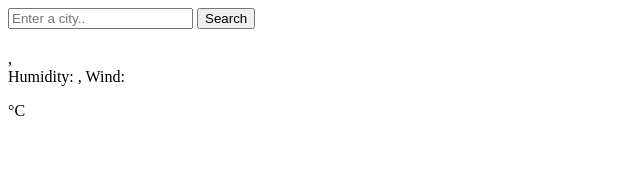
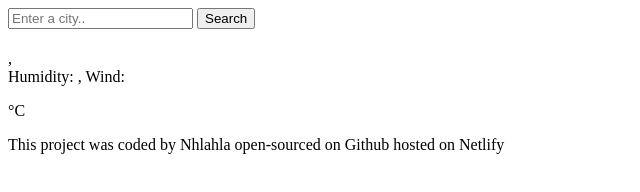
Before and after one commit to Nhla-hla/WeatherApp, a plain HTML site: page index.html in a window 1280 px wide. Shown: the whole page, without its empty margins (0-640 px from the left). Drawn offline with Linux system fonts and the light colour scheme.

Commit message:
Fix misplaced closing div and correct HTML structure

```diff
--- a/index.html
+++ b/index.html
@@ -38,9 +38,13 @@
             <div class="weather-app-unit">°C</div>
           </div>
             </div>
-
-        </div>
+            <div class="weather-forecast" id="forecast"></div>
       </main>
+        <footer>
+            <p>
+            This project was coded by Nhlahla open-sourced on Github hosted on Netlify
+            </p>
+      </div>
  <script src="script.js"></script>
 </body>
 </html>
```
